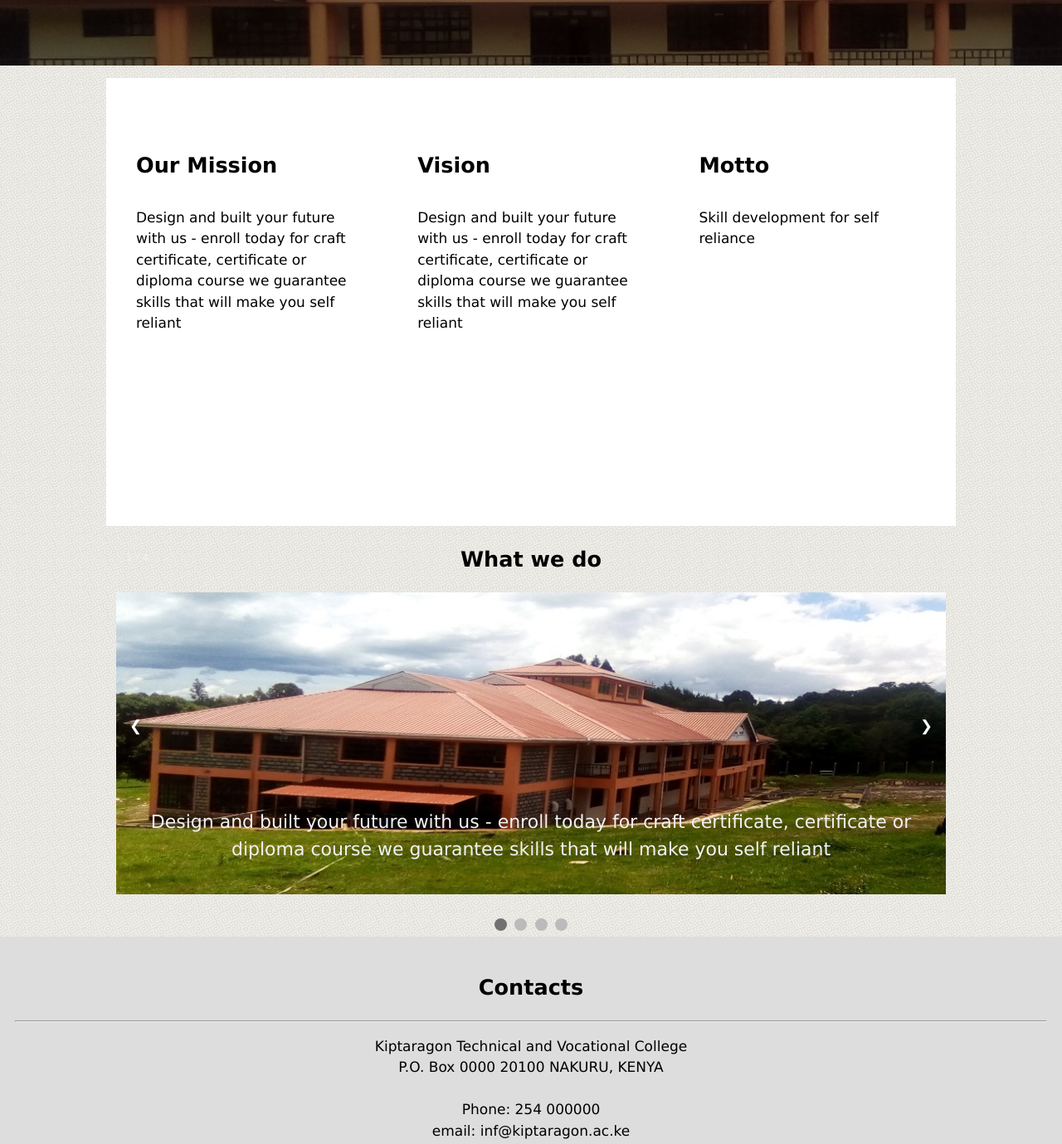
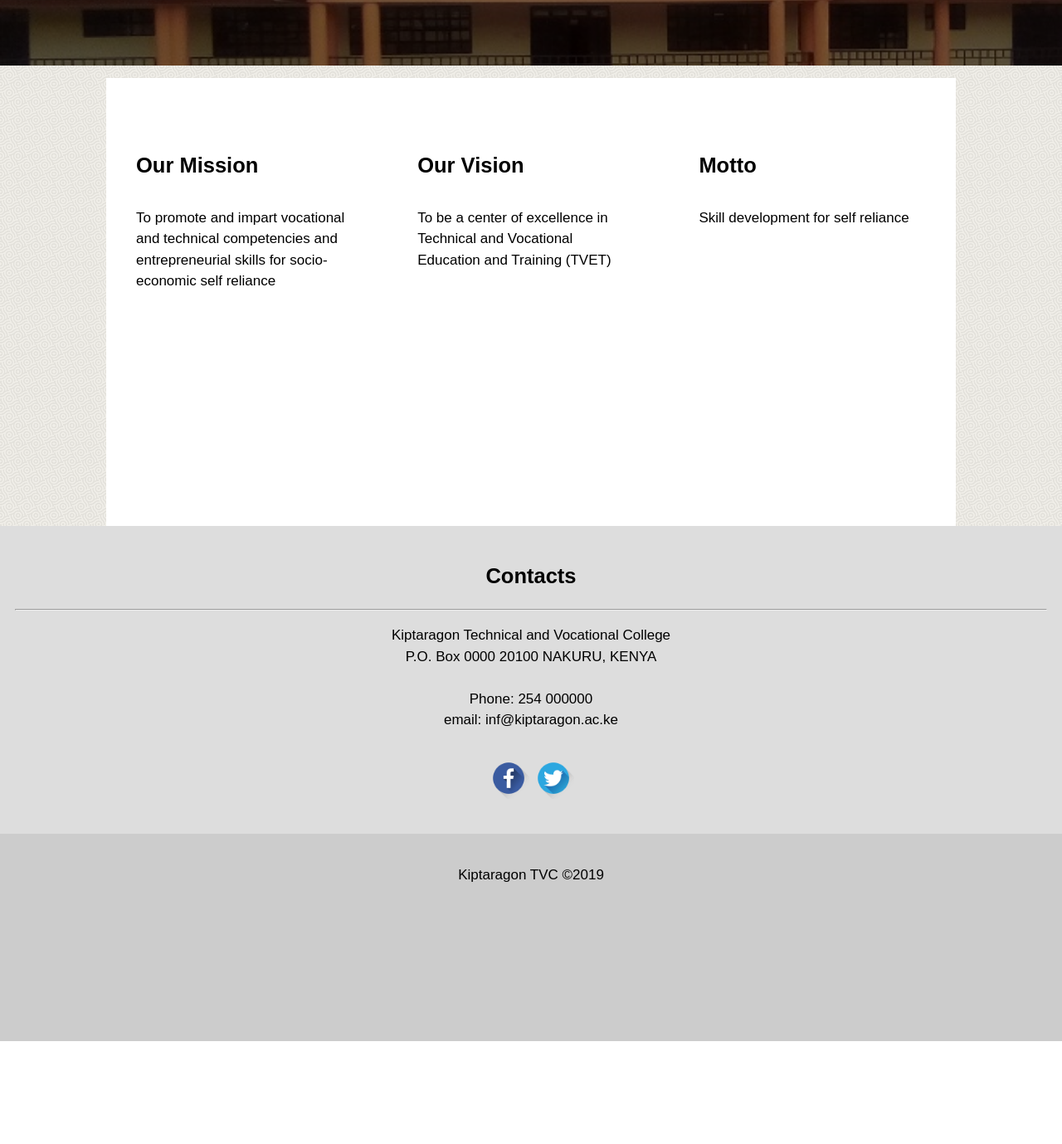
Before and after one commit to ipkipkorir/kiptargon, a plain HTML site: page index.html in a window 1280 px wide. Shown: the part 462-1841 px from the top of the page at 83% size. After the commit the page ends 1717 px from the top, so only its background shows below. Drawn offline with Linux system fonts and the light colour scheme.

Commit message:
modified for mobile compatibility - responsive design

```diff
--- a/css/style.css
+++ b/css/style.css
@@ -112,7 +112,7 @@ header #branding p {
 	min-height: 360px;
 	color: #111;
 	position: relative;
-	font-size: 150%;
+	font-size: 24px;
 
 }
 #showcase h3 {
--- a/index.html
+++ b/index.html
@@ -3,10 +3,12 @@
 <html>
 <head>
 	<title>Kiptaragon TVC</title>
+	<meta charset="utf-8">
+	<meta name="viewport" content="width=device-width">
+    <meta name="description" content="Technical and vocational institution offering skill development for self reliance, Nakuru County, Kenya">
+    <meta name="keywords" content="technical, vocational, tvet, nakuru, central rift, kiptaragon, college, excellent, kenya">
 	<link rel="stylesheet" type="text/css" href="css/style.css">
 	<link rel="stylesheet" type="text/css" href="css/topnav.css">
-	<link rel="stylesheet" type="text/css" href="css/slideshow.css">
-	<meta charset="utf-8">
 
 </head>
 <body>
@@ -64,22 +66,24 @@
 			</h3>
 		</div>
 	</section>
+
+<!--
+-------MISSION, VISION CORE VALUES AND MOTTO------
+--------------------------------------------------
+ -->
 	<section id="boxes">
 		<div class="container">
 			<div mission class="box">
 				<h1>Our Mission</h1>
 				<p>
-					Design and built your future with us - enroll today
-					for craft certificate, certificate or diploma course
-					we guarantee skills that will make you self reliant
+					To promote and impart vocational and technical competencies and entrepreneurial
+					skills for socio-economic self reliance
 				</p>
 			</div>
 			<div vision class="box">
-				<h1>Vision</h1>
+				<h1>Our Vision</h1>
 				<p>
-					Design and built your future with us - enroll today
-					for craft certificate, certificate or diploma course
-					we guarantee skills that will make you self reliant
+					To be a center of excellence in Technical and Vocational Education and Training (TVET)
 				</p>
 			</div>
 			<div motto class="box">
@@ -95,69 +99,7 @@
 slideshow for images and transparent texts
 -->
 	<section id="index-slides" >
-		<div class="slideshow-container">
-			<h1 style="text-align: center">What we do</h1>
-			<div class="slide fade">
 
-			  	<div class="numbertext">1 / 4</div>
-				  	<img src="./img/imgSlides/img_slide1.jpg" style="width:100%">
-				<div class="text">
-					<p>
-					  	Design and built your future with us - enroll today
-						for craft certificate, certificate or diploma course
-						we guarantee skills that will make you self reliant
-					</p>
-				</div>
-			</div>
-
-			<div class="slide fade">
-			  	<div class="numbertext">2 / 4</div>
-			  	<img src="./img/imgSlides/img_slide2.jpg" style="width:100%">
-			  	<div class="text">
-			  		<p>
-			  			Design and built your future with us - enroll today
-						for craft certificate, certificate or diploma course
-						we guarantee skills that will make you self reliant
-			  		</p>
-			  	</div>
-			</div>
-
-			<div class="slide fade">
-			  	<div class="numbertext">3 / 4</div>
-			  	<img src="./img/imgSlides/img_slide3.jpg" style="width:100%">
-			  	<div class="text">
-			  		<p>
-			  			Design and built your future with us - enroll today
-						for craft certificate, certificate or diploma course
-						we guarantee skills that will make you self reliant
-			  		</p>
-				</div>
-			</div>
-
-			<div class="slide fade">
-			  	<div class="numbertext">4 / 4</div>
-			  	<img src="./img/imgSlides/img_slide4.jpg" style="width:100%">
-			  	<div class="text">
-			  		<p>
-			  			Design and built your future with us - enroll today
-						for craft certificate, certificate or diploma course
-						we guarantee skills that will make you self reliant
-			  		</p>
-				</div>
-			</div>
-
-			<a class="prev" onclick="plusSlides(-1)">&#10094;</a>
-			<a class="next" onclick="plusSlides(1)">&#10095;</a>
-
-		</div>
-			<br>
-
-		<div style="text-align:center">
-		  <span class="dot" onclick="currentSlide(1)"></span>
-		  <span class="dot" onclick="currentSlide(2)"></span>
-		  <span class="dot" onclick="currentSlide(3)"></span>
-		  <span class="dot" onclick="currentSlide(4)"></span>
-		</div>
 	</section>
 
 
@@ -199,37 +141,6 @@ function myFunction() {
   }
 }
 
-/*
-*******Javascript code for slides*******
-***********************************
-*/
-var slideIndex = 1;
-showSlides(slideIndex);
-
-function plusSlides(n) {
-  showSlides(slideIndex += n);
-}
-
-function currentSlide(n) {
-  showSlides(slideIndex = n);
-}
-
-function showSlides(n) {
-  var i;
-  var slides = document.getElementsByClassName("slide");
-  var dots = document.getElementsByClassName("dot");
-  if (n > slides.length) {slideIndex = 1}
-  if (n < 1) {slideIndex = slides.length}
-  for (i = 0; i < slides.length; i++) {
-      slides[i].style.display = "none";
-  }
-  for (i = 0; i < dots.length; i++) {
-      dots[i].className = dots[i].className.replace(" active", "");
-  }
-  slides[slideIndex-1].style.display = "block";
-  dots[slideIndex-1].className += " active";
-}
-
 </script>
 
 </body>
```
